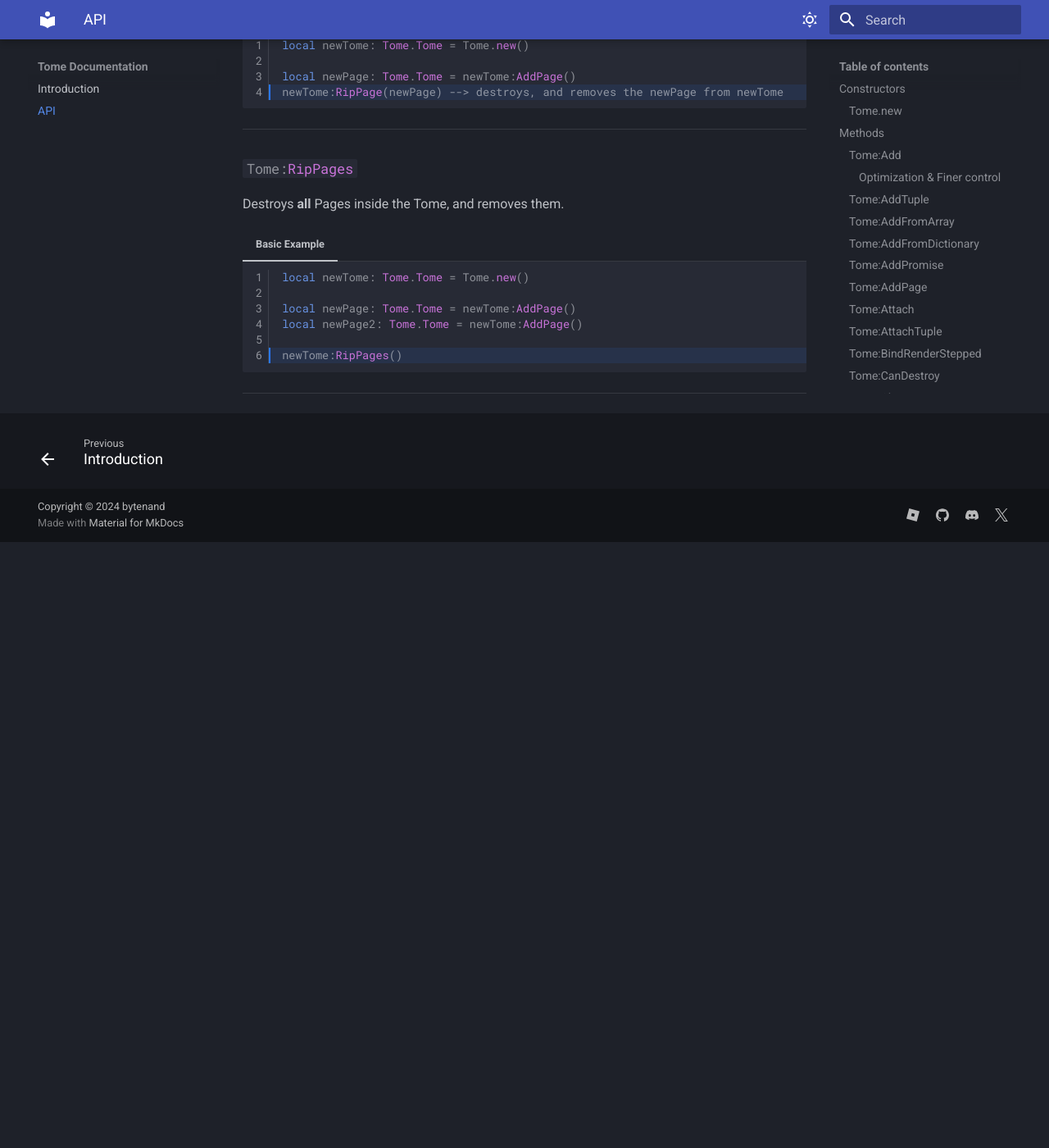
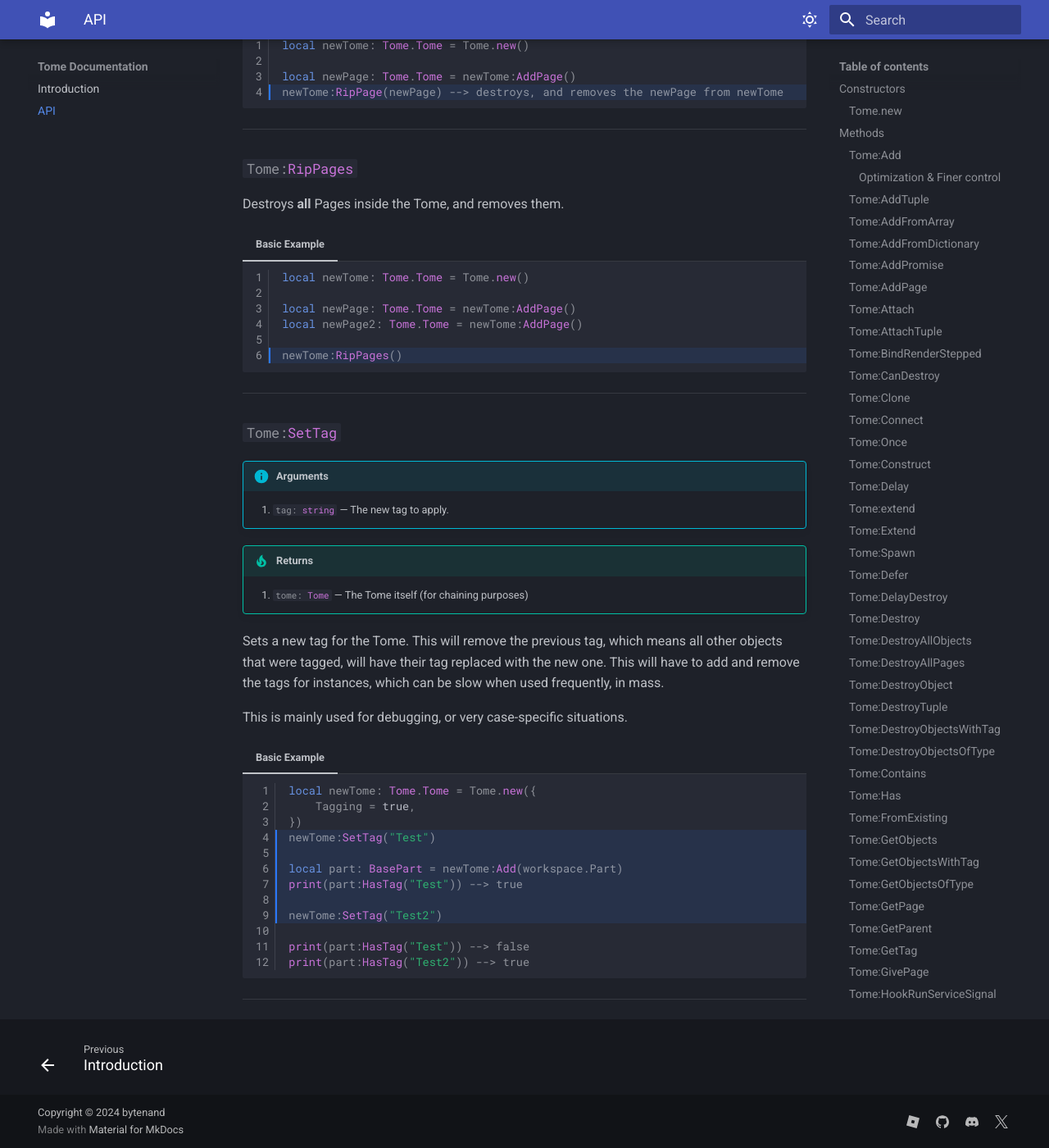
Before and after one commit to y29r/tome-docs, an MkDocs documentation site: the page built from docs/API.md, in a window 1280 px wide and 1400 px high, scrolled down 28966 px. Shown: the whole window at 82% size. Built offline with MkDocs 1.6.1 and Material for MkDocs 9.7.7, drawn with Linux system fonts in a browser that asks for light colours; before the commit the page ends 29627 px from its top, so only the background shows below that.

Commit message:
Added Tome:SetTag

````diff
--- a/docs/API.md
+++ b/docs/API.md
@@ -1506,3 +1506,34 @@ Destroys **all** Pages inside the Tome, and removes them.
 	```
 
 ---
+
+### `#!luau Tome:SetTag`
+
+!!! info "Arguments"
+	1. `#!luau tag: string` &mdash; The new tag to apply.
+
+!!! tip "Returns"
+	1. `#!luau tome: Tome` &mdash; The Tome itself (for chaining purposes)
+
+Sets a new tag for the Tome. This will remove the previous tag, which means all other objects that were tagged, will have their tag replaced with the new one. This will have to add and remove the tags for instances, which can be slow when used frequently, in mass.
+
+This is mainly used for debugging, or very case-specific situations.
+
+=== "Basic Example"
+	```luau linenums="1" hl_lines="4-9"
+	local newTome: Tome.Tome = Tome.new({
+		Tagging = true,
+	})
+	newTome:SetTag("Test")
+
+	local part: BasePart = newTome:Add(workspace.Part)
+	print(part:HasTag("Test")) --> true
+
+	newTome:SetTag("Test2")
+
+	print(part:HasTag("Test")) --> false
+	print(part:HasTag("Test2")) --> true
+
+	```
+
+---
````
